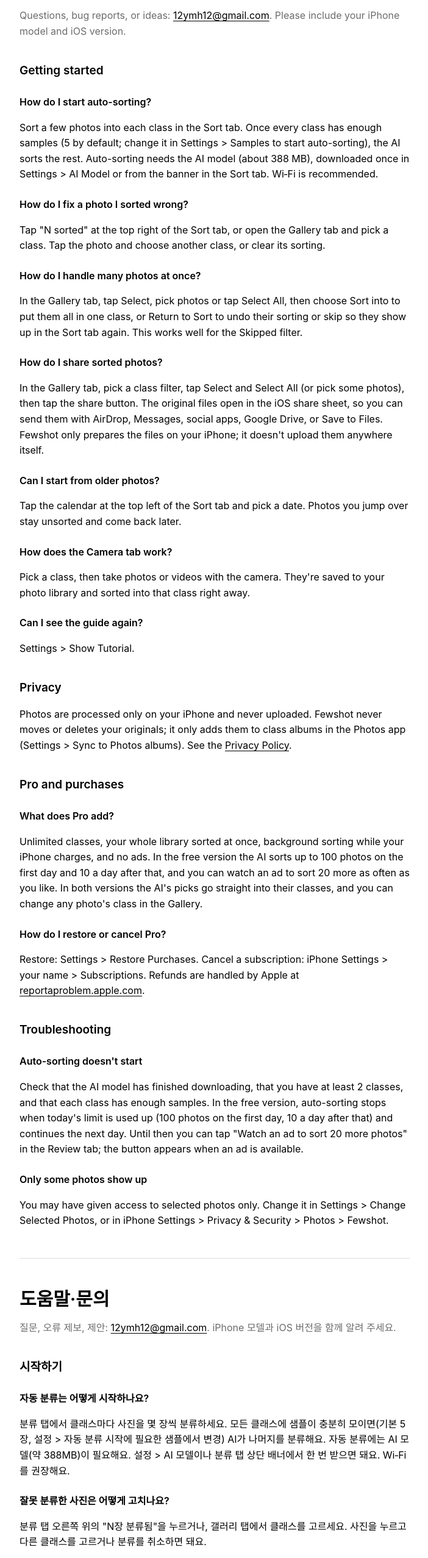
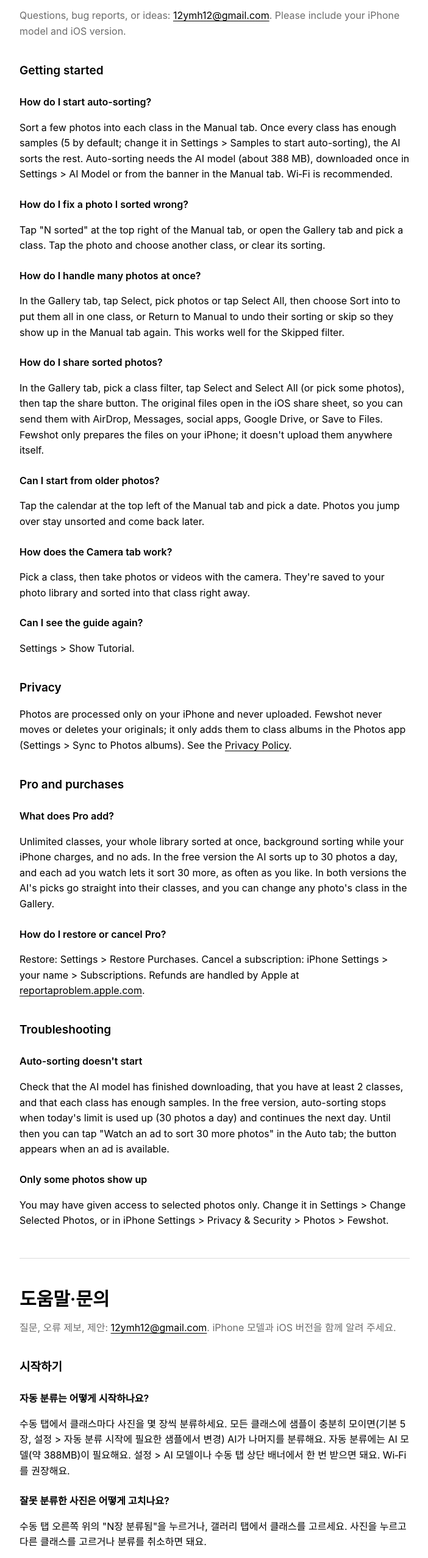
Before and after one commit to goyo-drive/goyo-drive.github.io, a plain HTML site: page fewshot/support/index.html in a window 1280 px wide. Shown: the part 242-2797 px from the top of the page at 61% size, without its empty margins (288-990 px from the left). Drawn offline with Linux system fonts and the light colour scheme.

Commit message:
Update fewshot pages

```diff
--- a/fewshot/support/index.html
+++ b/fewshot/support/index.html
@@ -18,15 +18,15 @@
 
     <h2>Getting started</h2>
     <h3>How do I start auto-sorting?</h3>
-    <p>Sort a few photos into each class in the Sort tab. Once every class has enough samples (5 by default; change it in Settings &gt; Samples to start auto-sorting), the AI sorts the rest. Auto-sorting needs the AI model (about 388 MB), downloaded once in Settings &gt; AI Model or from the banner in the Sort tab. Wi‑Fi is recommended.</p>
+    <p>Sort a few photos into each class in the Manual tab. Once every class has enough samples (5 by default; change it in Settings &gt; Samples to start auto-sorting), the AI sorts the rest. Auto-sorting needs the AI model (about 388 MB), downloaded once in Settings &gt; AI Model or from the banner in the Manual tab. Wi‑Fi is recommended.</p>
     <h3>How do I fix a photo I sorted wrong?</h3>
-    <p>Tap "N sorted" at the top right of the Sort tab, or open the Gallery tab and pick a class. Tap the photo and choose another class, or clear its sorting.</p>
+    <p>Tap "N sorted" at the top right of the Manual tab, or open the Gallery tab and pick a class. Tap the photo and choose another class, or clear its sorting.</p>
     <h3>How do I handle many photos at once?</h3>
-    <p>In the Gallery tab, tap Select, pick photos or tap Select All, then choose Sort into to put them all in one class, or Return to Sort to undo their sorting or skip so they show up in the Sort tab again. This works well for the Skipped filter.</p>
+    <p>In the Gallery tab, tap Select, pick photos or tap Select All, then choose Sort into to put them all in one class, or Return to Manual to undo their sorting or skip so they show up in the Manual tab again. This works well for the Skipped filter.</p>
     <h3>How do I share sorted photos?</h3>
     <p>In the Gallery tab, pick a class filter, tap Select and Select All (or pick some photos), then tap the share button. The original files open in the iOS share sheet, so you can send them with AirDrop, Messages, social apps, Google Drive, or Save to Files. Fewshot only prepares the files on your iPhone; it doesn't upload them anywhere itself.</p>
     <h3>Can I start from older photos?</h3>
-    <p>Tap the calendar at the top left of the Sort tab and pick a date. Photos you jump over stay unsorted and come back later.</p>
+    <p>Tap the calendar at the top left of the Manual tab and pick a date. Photos you jump over stay unsorted and come back later.</p>
     <h3>How does the Camera tab work?</h3>
     <p>Pick a class, then take photos or videos with the camera. They're saved to your photo library and sorted into that class right away.</p>
     <h3>Can I see the guide again?</h3>
@@ -37,13 +37,13 @@
 
     <h2>Pro and purchases</h2>
     <h3>What does Pro add?</h3>
-    <p>Unlimited classes, your whole library sorted at once, background sorting while your iPhone charges, and no ads. In the free version the AI sorts up to 100 photos on the first day and 10 a day after that, and you can watch an ad to sort 20 more as often as you like. In both versions the AI's picks go straight into their classes, and you can change any photo's class in the Gallery.</p>
+    <p>Unlimited classes, your whole library sorted at once, background sorting while your iPhone charges, and no ads. In the free version the AI sorts up to 30 photos a day, and each ad you watch lets it sort 30 more, as often as you like. In both versions the AI's picks go straight into their classes, and you can change any photo's class in the Gallery.</p>
     <h3>How do I restore or cancel Pro?</h3>
     <p>Restore: Settings &gt; Restore Purchases. Cancel a subscription: iPhone Settings &gt; your name &gt; Subscriptions. Refunds are handled by Apple at <a href="https://reportaproblem.apple.com">reportaproblem.apple.com</a>.</p>
 
     <h2>Troubleshooting</h2>
     <h3>Auto-sorting doesn't start</h3>
-    <p>Check that the AI model has finished downloading, that you have at least 2 classes, and that each class has enough samples. In the free version, auto-sorting stops when today's limit is used up (100 photos on the first day, 10 a day after that) and continues the next day. Until then you can tap "Watch an ad to sort 20 more photos" in the Review tab; the button appears when an ad is available.</p>
+    <p>Check that the AI model has finished downloading, that you have at least 2 classes, and that each class has enough samples. In the free version, auto-sorting stops when today's limit is used up (30 photos a day) and continues the next day. Until then you can tap "Watch an ad to sort 30 more photos" in the Auto tab; the button appears when an ad is available.</p>
     <h3>Only some photos show up</h3>
     <p>You may have given access to selected photos only. Change it in Settings &gt; Change Selected Photos, or in iPhone Settings &gt; Privacy &amp; Security &gt; Photos &gt; Fewshot.</p>
   </section>
@@ -56,15 +56,15 @@
 
     <h2>시작하기</h2>
     <h3>자동 분류는 어떻게 시작하나요?</h3>
-    <p>분류 탭에서 클래스마다 사진을 몇 장씩 분류하세요. 모든 클래스에 샘플이 충분히 모이면(기본 5장, 설정 &gt; 자동 분류 시작에 필요한 샘플에서 변경) AI가 나머지를 분류해요. 자동 분류에는 AI 모델(약 388MB)이 필요해요. 설정 &gt; AI 모델이나 분류 탭 상단 배너에서 한 번 받으면 돼요. Wi‑Fi를 권장해요.</p>
+    <p>수동 탭에서 클래스마다 사진을 몇 장씩 분류하세요. 모든 클래스에 샘플이 충분히 모이면(기본 5장, 설정 &gt; 자동 분류 시작에 필요한 샘플에서 변경) AI가 나머지를 분류해요. 자동 분류에는 AI 모델(약 388MB)이 필요해요. 설정 &gt; AI 모델이나 수동 탭 상단 배너에서 한 번 받으면 돼요. Wi‑Fi를 권장해요.</p>
     <h3>잘못 분류한 사진은 어떻게 고치나요?</h3>
-    <p>분류 탭 오른쪽 위의 "N장 분류됨"을 누르거나, 갤러리 탭에서 클래스를 고르세요. 사진을 누르고 다른 클래스를 고르거나 분류를 취소하면 돼요.</p>
+    <p>수동 탭 오른쪽 위의 "N장 분류됨"을 누르거나, 갤러리 탭에서 클래스를 고르세요. 사진을 누르고 다른 클래스를 고르거나 분류를 취소하면 돼요.</p>
     <h3>여러 장을 한꺼번에 처리할 수 있나요?</h3>
-    <p>갤러리 탭에서 선택을 누르고 사진을 고르거나 모두 선택을 누르세요. 그다음 "클래스로 분류"로 한 클래스에 한꺼번에 넣거나, "분류로 되돌리기"로 분류나 건너뜀을 취소해 분류 탭에 다시 나오게 할 수 있어요. 건너뜀 필터에서 쓰면 편해요.</p>
+    <p>갤러리 탭에서 선택을 누르고 사진을 고르거나 모두 선택을 누르세요. 그다음 "클래스로 분류"로 한 클래스에 한꺼번에 넣거나, "수동 탭으로 되돌리기"로 분류나 건너뜀을 취소해 수동 탭에 다시 나오게 할 수 있어요. 건너뜀 필터에서 쓰면 편해요.</p>
     <h3>분류한 사진을 다른 곳에 올리려면요?</h3>
     <p>갤러리 탭에서 클래스 필터를 고르고 선택 → 모두 선택(또는 몇 장만)을 누른 뒤 공유 버튼을 누르세요. 원본 파일이 iPhone 공유 시트로 열려서 에어드롭, 메시지, SNS, 구글 드라이브, 파일에 저장으로 보낼 수 있어요. Fewshot은 iPhone 안에서 파일만 준비하고, 직접 어디에도 올리지 않아요.</p>
     <h3>오래된 사진부터 분류할 수 있나요?</h3>
-    <p>분류 탭 왼쪽 위의 달력을 누르고 날짜를 고르세요. 건너뛴 사진은 미분류로 남았다가 나중에 다시 나와요.</p>
+    <p>수동 탭 왼쪽 위의 달력을 누르고 날짜를 고르세요. 건너뛴 사진은 미분류로 남았다가 나중에 다시 나와요.</p>
     <h3>카메라 탭은 어떻게 쓰나요?</h3>
     <p>클래스를 고르고 카메라로 사진이나 동영상을 찍으세요. 사진 보관함에 저장되면서 그 클래스로 바로 분류돼요.</p>
     <h3>사용법을 다시 볼 수 있나요?</h3>
@@ -75,13 +75,13 @@
 
     <h2>Pro와 결제</h2>
     <h3>Pro에서는 무엇이 달라지나요?</h3>
-    <p>클래스 무제한, 보관함 전체를 한 번에 분류, 충전 중 백그라운드 분류, 광고 없음이에요. 무료 버전은 AI가 첫날 최대 100장, 다음 날부터 하루 10장을 분류하고, 광고를 보면 볼 때마다 20장을 더 분류해요. 두 버전 모두 AI가 분류한 사진은 바로 해당 클래스로 들어가고, 갤러리에서 사진의 클래스를 언제든 바꿀 수 있어요.</p>
+    <p>클래스 무제한, 보관함 전체를 한 번에 분류, 충전 중 백그라운드 분류, 광고 없음이에요. 무료 버전은 AI가 하루 최대 30장을 분류하고, 광고를 볼 때마다 30장을 더 분류해요. 두 버전 모두 AI가 분류한 사진은 바로 해당 클래스로 들어가고, 갤러리에서 사진의 클래스를 언제든 바꿀 수 있어요.</p>
     <h3>Pro 복원과 해지는 어떻게 하나요?</h3>
     <p>복원: 설정 &gt; 구매 항목 복원. 구독 해지: iPhone 설정 &gt; 내 이름 &gt; 구독. 환불은 Apple이 <a href="https://reportaproblem.apple.com">reportaproblem.apple.com</a>에서 처리해요.</p>
 
     <h2>문제 해결</h2>
     <h3>자동 분류가 시작되지 않아요</h3>
-    <p>AI 모델 다운로드가 끝났는지, 클래스가 2개 이상인지, 클래스마다 샘플이 충분한지 확인하세요. 무료 버전은 오늘 한도(첫날 100장, 다음 날부터 하루 10장)를 다 쓰면 자동 분류를 멈추고 다음 날 이어서 해요. 그 전에 더 분류하려면 검토 탭에서 '광고 보고 20장 더 분류하기'를 누르세요. 이 버튼은 볼 수 있는 광고가 있을 때 나와요.</p>
+    <p>AI 모델 다운로드가 끝났는지, 클래스가 2개 이상인지, 클래스마다 샘플이 충분한지 확인하세요. 무료 버전은 오늘 한도(하루 30장)를 다 쓰면 자동 분류를 멈추고 다음 날 이어서 해요. 그 전에 더 분류하려면 자동 탭에서 '광고 보고 30장 더 분류하기'를 누르세요. 이 버튼은 볼 수 있는 광고가 있을 때 나와요.</p>
     <h3>일부 사진만 보여요</h3>
     <p>선택한 사진에만 접근을 허용했을 수 있어요. 설정 &gt; 선택한 사진 변경, 또는 iPhone 설정 &gt; 개인정보 보호 및 보안 &gt; 사진 &gt; Fewshot에서 바꿀 수 있어요.</p>
   </section>
```
